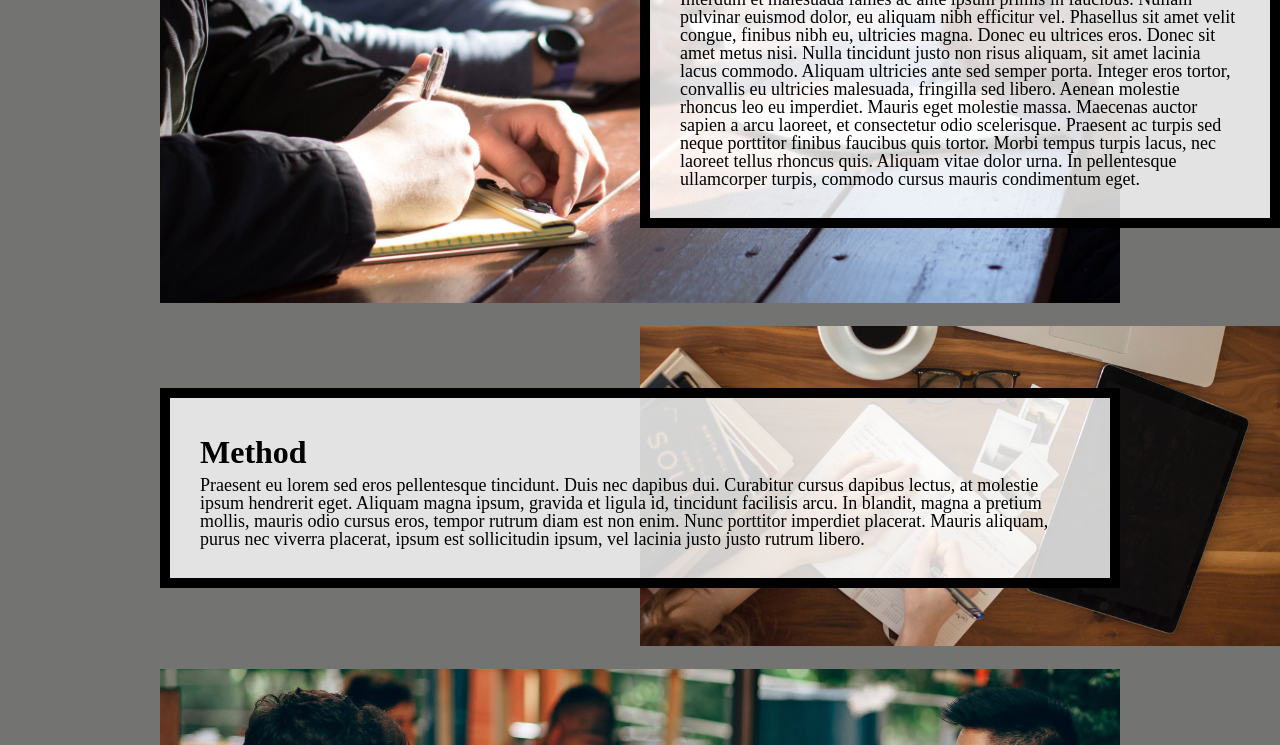
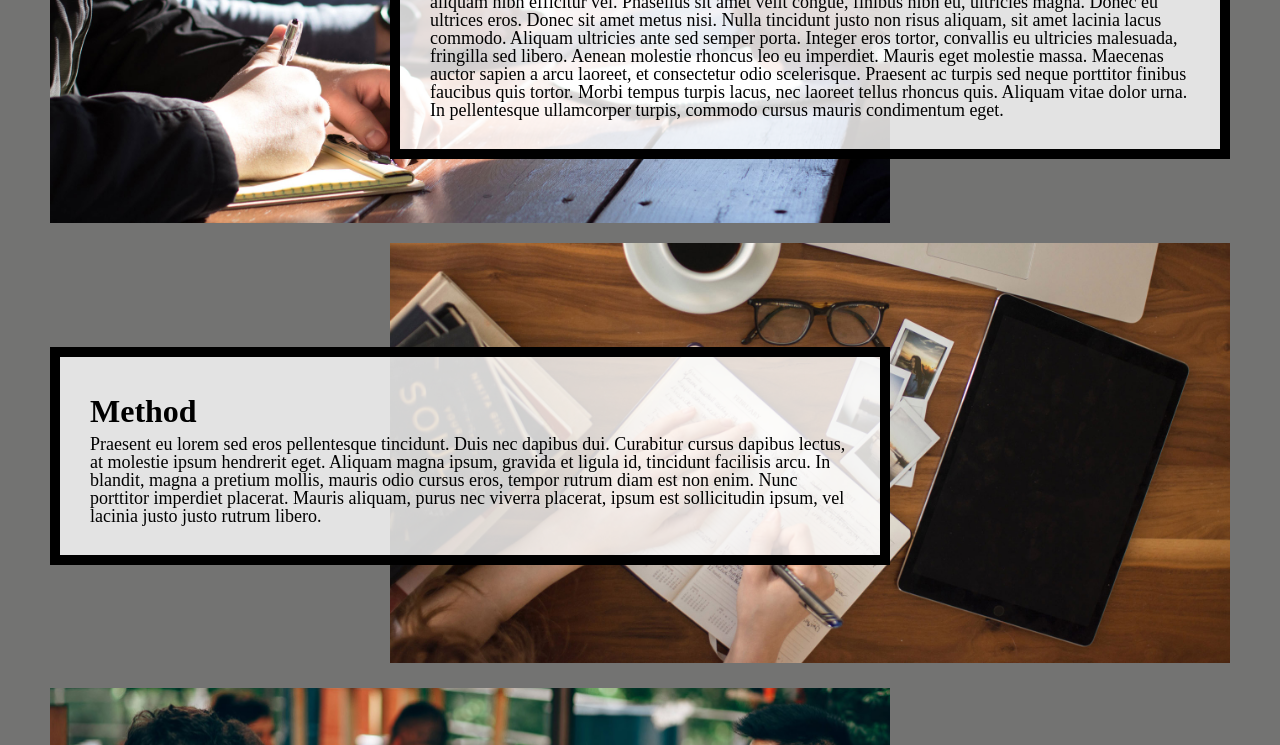
Before and after one commit to lizguerre/homework5-2021, a plain HTML site: page index.html in a window 1280 px wide. Shown: the part 680-1425 px from the top of the page. Drawn offline with Linux system fonts and the light colour scheme.

Commit message:
Update style.css

```diff
--- a/css/style.css
+++ b/css/style.css
@@ -179,8 +179,8 @@ header{
   /*Req 11*/
   .container{
     /*Your code here:*/
-    grid-column: 50px auto 500px auto 50px;
-    grid-row: 400px 425px 425px 400px;
+    grid-template-columns: 50px auto 500px auto 50px;
+    grid-template-rows: 400px 425px 425px 400px;
   }
 
   /*Req 12*/
```
